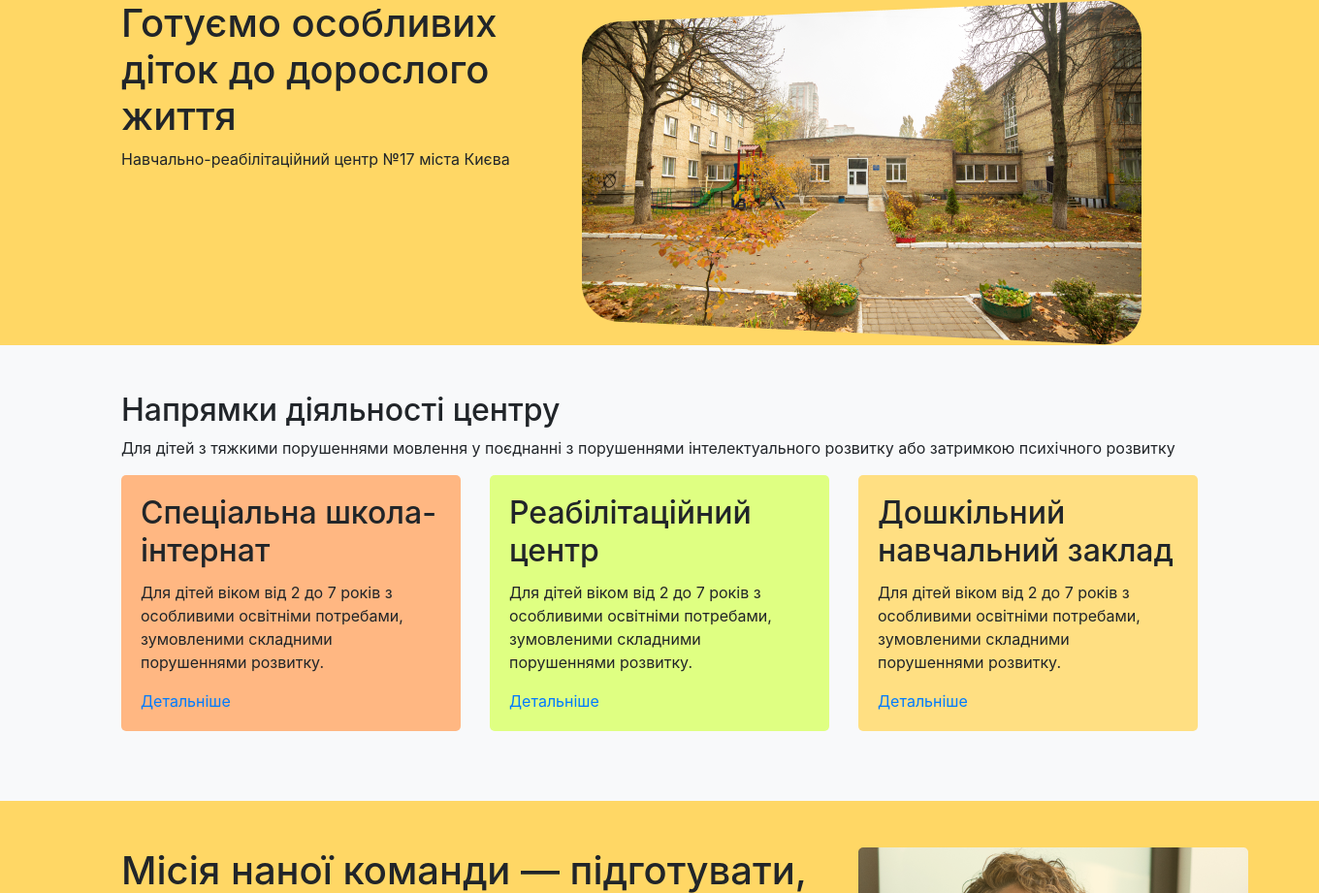
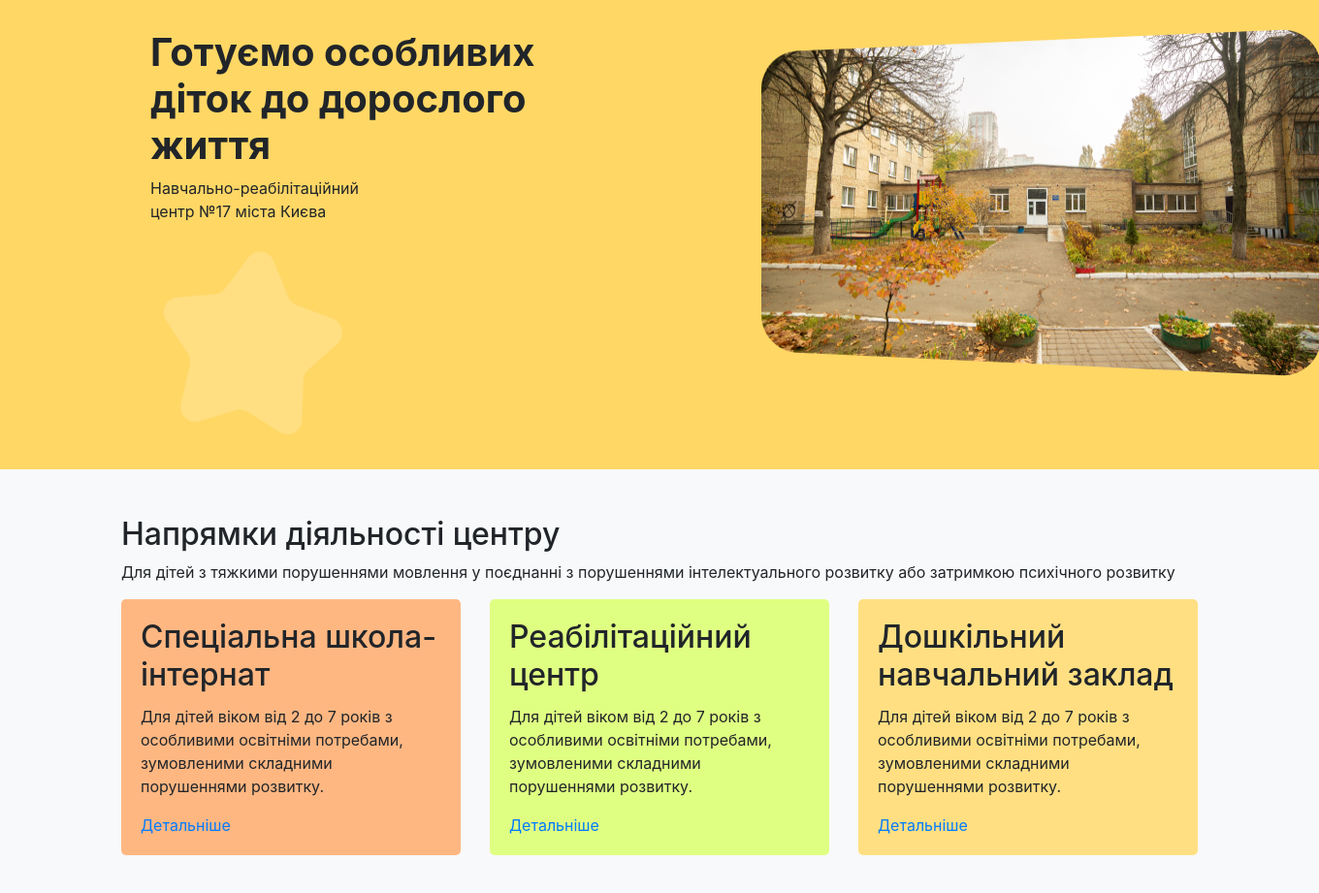
Before and after one commit to hackathon-project/school_site, a Django app: page /index/ in a window 1360 px wide. Shown: the part 208-1129 px from the top of the page at 97% size. Run offline with Django 3.2, Linux system fonts and the light colour scheme.

Commit message:
Main block

```diff
--- a/project/templates/index.html
+++ b/project/templates/index.html
@@ -53,13 +53,16 @@
                     <!-- Main Container  -->
                      <section style="background: #FFD765;">
                        <div class="container">
-                        <div class="row">
-                         <div class="col-lg-5 col-md-5 col-sm-5 col-xs-5">
-                             <h1>Готуємо особливих діток до дорослого життя </h1>
-                             <p>Навчально-реабілітаційний центр №17 міста Києва</p>
+                        <div class="row" style="padding:30px;">
+                         <div class="col-lg-7 col-md-7 col-sm-7 col-xs-7">
+                             <h1 style="font-weight: 700; margin-right: 200px">Готуємо особливих діток до дорослого життя </h1>
+                             <p>Навчально-реабілітаційний<br> центр №17 міста Києва</p>
+               <div>
+                                    <img src="img/star.png" width="207.83px" height="207.83px" left="30.13px" top="338px" alt="">
+                         </div>
                          </div>
                         <div class="col-lg-5 col-md-5 col-sm-5 col-xs-5 ">
-                                    <img src="img/sliders/index.png" alt="">
+                                    <img src="img/sliders/index.png" width="577px" height="358px" left="689px" top="179px" alt="">
                          </div>
                         </div>
                     </div>
```
